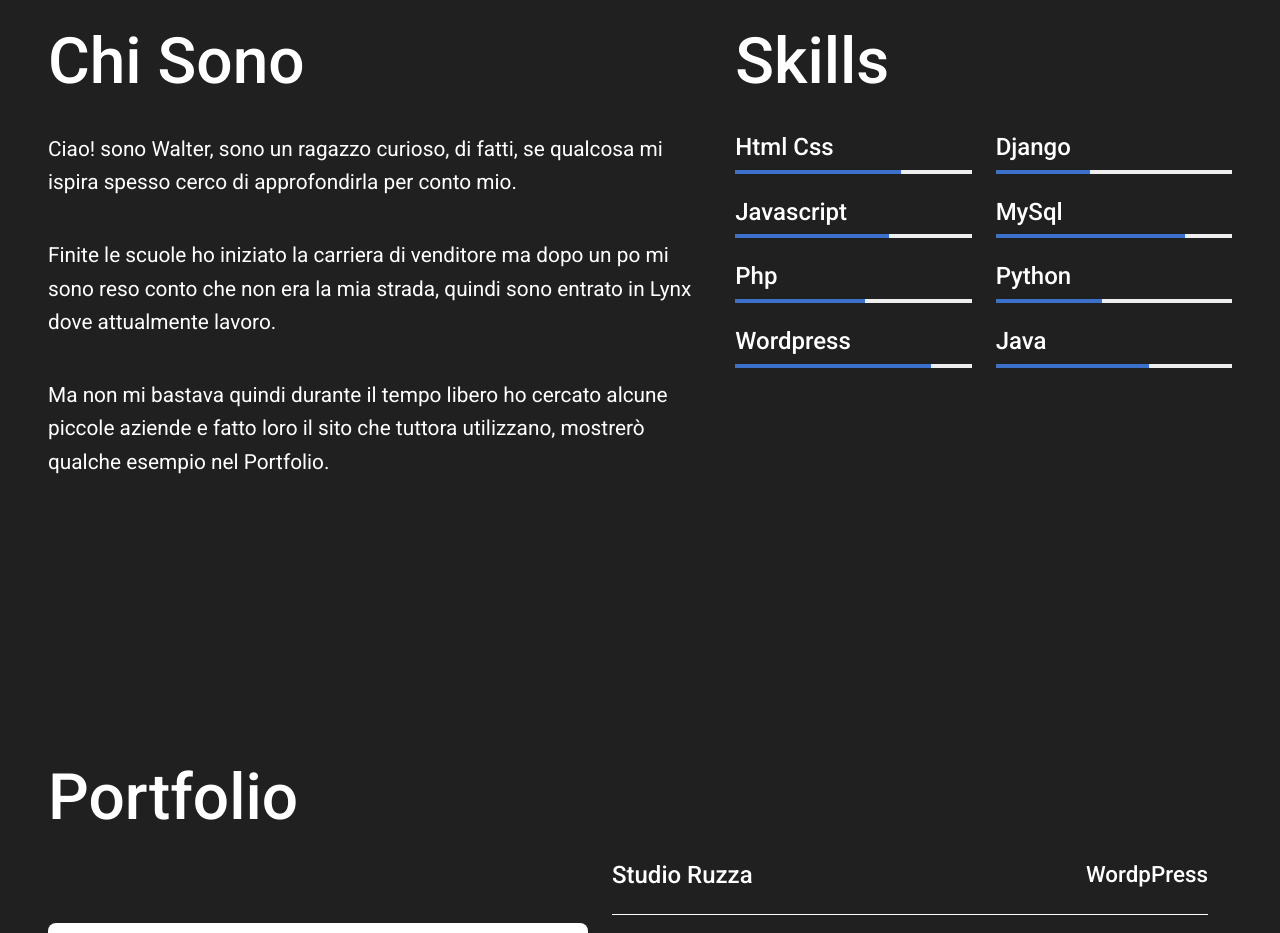
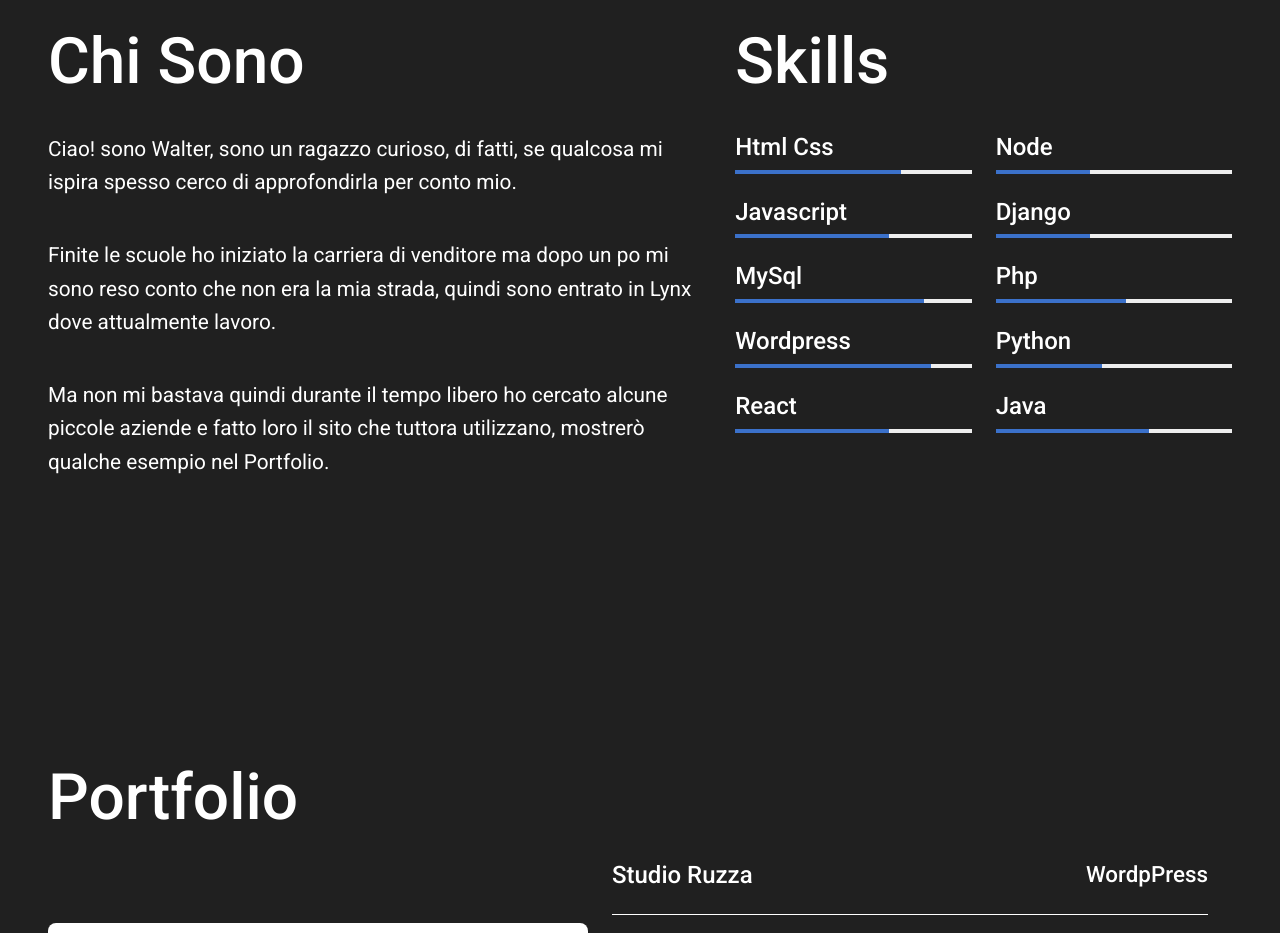
Before and after one commit to djswalterix/oldPortfolio, a plain HTML site: page index.html in a window 1280 px wide. Shown: the part 840-1773 px from the top of the page. Drawn offline with nearby package versions, Linux system fonts and the light colour scheme.

Commit message:
aggiunti node e react

```diff
--- a/index.html
+++ b/index.html
@@ -134,14 +134,13 @@
                 ></div>
               </div>
             </div>
-
             <div class="coppiaProgress">
-              <h3>Php</h3>
+              <h3>MySql</h3>
               <div class="progress">
                 <div
-                  class="progress-bar w55"
+                  class="progress-bar w80"
                   role="progressbar"
-                  aria-valuenow="55"
+                  aria-valuenow="80"
                   aria-valuemin="0"
                   aria-valuemax="100"
                 ></div>
@@ -159,9 +158,35 @@
                 ></div>
               </div>
             </div>
+
+            <div class="coppiaProgress">
+              <h3>React</h3>
+              <div class="progress">
+                <div
+                  class="progress-bar w65"
+                  role="progressbar"
+                  aria-valuenow="65"
+                  aria-valuemin="0"
+                  aria-valuemax="100"
+                ></div>
+              </div>
+            </div>
           </div>
 
           <div class="secondaColonnaSkills">
+            <div class="coppiaProgress">
+              <h3>Node</h3>
+              <div class="progress">
+                <div
+                  class="progress-bar w40"
+                  role="progressbar"
+                  aria-valuenow="40"
+                  aria-valuemin="0"
+                  aria-valuemax="100"
+                ></div>
+              </div>
+            </div>
+
             <div class="coppiaProgress">
               <h3>Django</h3>
               <div class="progress">
@@ -176,12 +201,12 @@
             </div>
 
             <div class="coppiaProgress">
-              <h3>MySql</h3>
+              <h3>Php</h3>
               <div class="progress">
                 <div
-                  class="progress-bar w80"
+                  class="progress-bar w55"
                   role="progressbar"
-                  aria-valuenow="80"
+                  aria-valuenow="55"
                   aria-valuemin="0"
                   aria-valuemax="100"
                 ></div>
```
